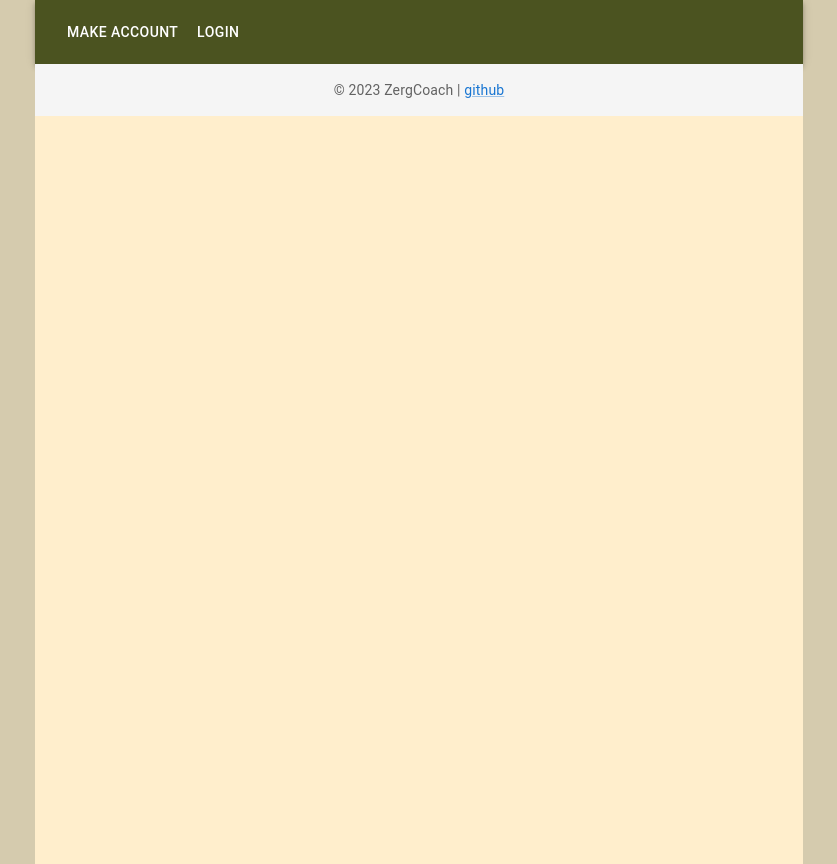
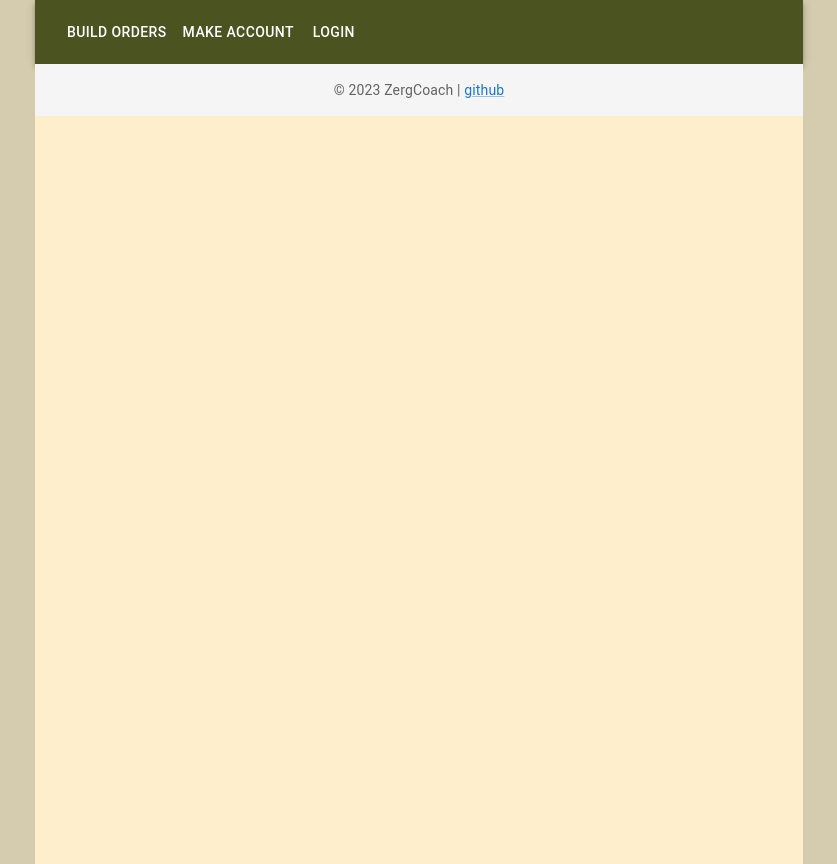
Before and after one commit to EGORDYU/project4-frontend, a React (Create React App) app: page /logout in a window 1280 px wide. Shown: the whole page, without its empty margins (221-1058 px from the left). Built offline with nearby package versions, Linux system fonts and the light colour scheme; the HTML template or start-up script is replaced by a standard one.

Commit message:
GOT COMMENTS WORKING

```diff
--- a/src/components/BuildOrderDetails.js
+++ b/src/components/BuildOrderDetails.js
@@ -12,6 +12,7 @@ const BuildOrderDetails = () => {
   const [comments, setComments] = useState([]);
   const [username, setUsername] = useState('');
   const [newComment, setNewComment] = useState('');
+  const token = localStorage.getItem('access_token');
 
   useEffect(() => {
     const fetchBuildOrder = async () => {
@@ -46,7 +47,7 @@ const BuildOrderDetails = () => {
     try {
       const response = await axios.get('https://zergcoach-d7f65394356e.herokuapp.com/api/user/profile/', {
         headers: {
-          Authorization: `Bearer ${localStorage.getItem('access_token')}`,
+          Authorization: `Bearer ${token}`,
         },
       });
       localStorage.setItem('user_id', response.data.user_id);
@@ -72,7 +73,7 @@ const BuildOrderDetails = () => {
     try {
       const response = await commentsApi.post('/', commentData, {
         headers: {
-          Authorization: `Bearer ${localStorage.getItem('access_token')}`,
+          Authorization: `Bearer ${token}`,
         },
       });
       setComments([...comments, response.data]);
@@ -83,11 +84,13 @@ const BuildOrderDetails = () => {
     }
   };
 
-
-
   const handleDeleteComment = async (commentId) => {
     try {
-      await commentsApi.delete(`/${commentId}/`);
+      await commentsApi.delete(`/${commentId}/`, {
+        headers: {
+          Authorization: `Bearer ${token}`,
+        },
+      });
       setComments(comments.filter((comment) => comment.id !== commentId));
     } catch (error) {
       console.error('Error deleting comment:', error);
@@ -131,6 +134,7 @@ const BuildOrderDetails = () => {
           </div>
         </Grid>
         <Grid item style={{ width: '100%', maxWidth: '400px' }}>
+  {localStorage.getItem('access_token') ? (
     <form onSubmit={handleCommentSubmit}>
       <div style={{ backgroundColor: 'white', display: 'flex', justifyContent: 'space-between', marginBottom: '4rem', paddingBottom: '1rem' }}>
         <TextField
@@ -147,7 +151,11 @@ const BuildOrderDetails = () => {
         </Button>
       </div>
     </form>
+  ) : (
+    <div>Please log in to leave a comment.</div>
+  )}
 </Grid>
+
       </Grid>
     </div>
   );
--- a/src/components/logout.js
+++ b/src/components/logout.js
@@ -33,7 +33,7 @@ export const Logout = () => {
         if (response.status === 205) {
             localStorage.clear();
             axios.defaults.headers.common['Authorization'] = null;
-            window.location.href = '/login';
+            window.location.href = '/';
         } else {
             console.error('Failed to log out on the server side.');
         }
--- a/src/components/partials/navigations.js
+++ b/src/components/partials/navigations.js
@@ -14,15 +14,16 @@ export function Navigation() {
     return (
         <AppBar position="static" sx={{ justifyContent: 'center', backgroundColor: '#4b5320' }}>
             <Toolbar>
-                {isAuth ? (
-                    <Button color="inherit" component={RouterLink} to="/" sx={{ textDecoration: 'none' }}>
-                        Home
-                    </Button>
-                ) : (
+
+                <Button color="inherit" component={RouterLink} to="/" sx={{ textDecoration: 'none' }}>
+                    Build Orders
+                </Button>
+                {!isAuth && (
                     <Button color="inherit" component={RouterLink} to="/users/create" sx={{ textDecoration: 'none' }}>
                         Make Account
                     </Button>
                 )}
+
                 {isAuth ? (
                     <Button color="inherit" component={RouterLink} to="/logout" sx={{ textDecoration: 'none' }}>
                         Logout
```
Lines whose indentation alone changed are shown as unchanged.
